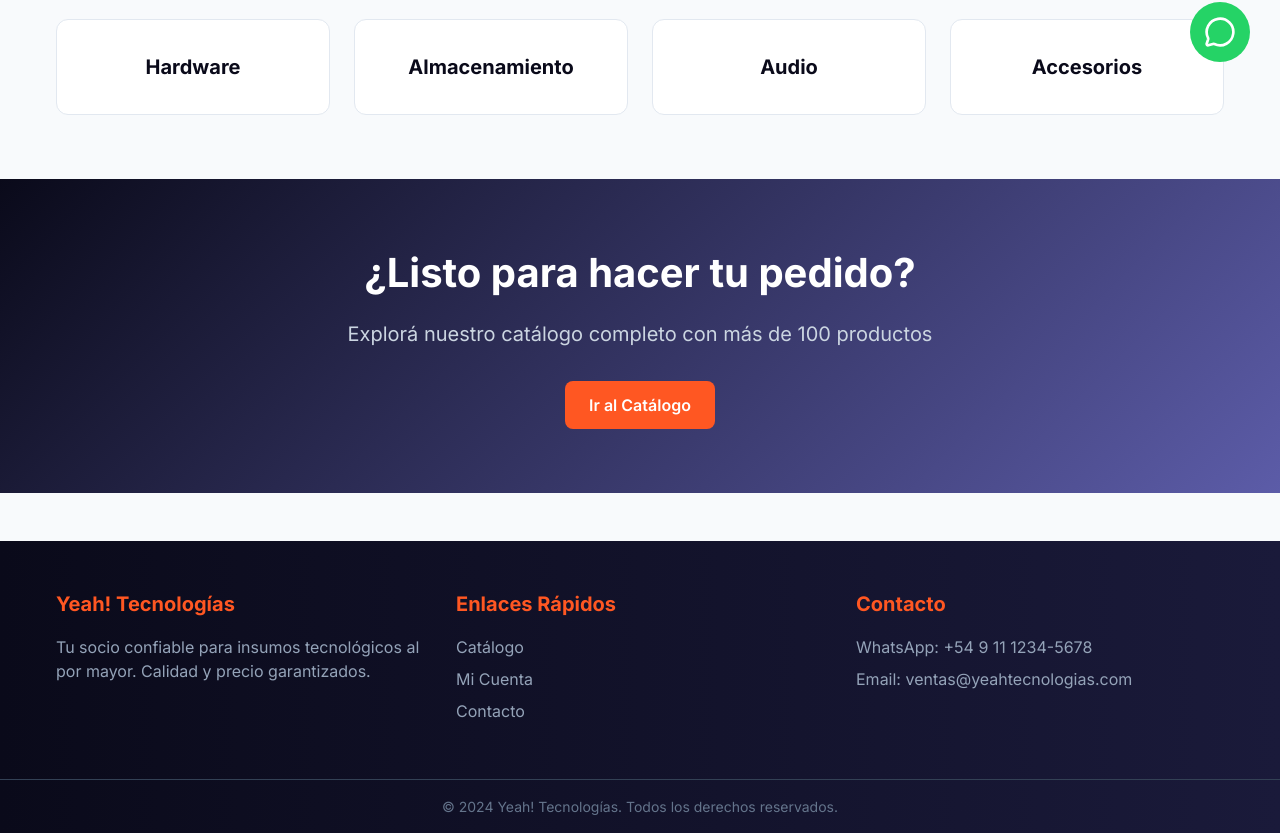
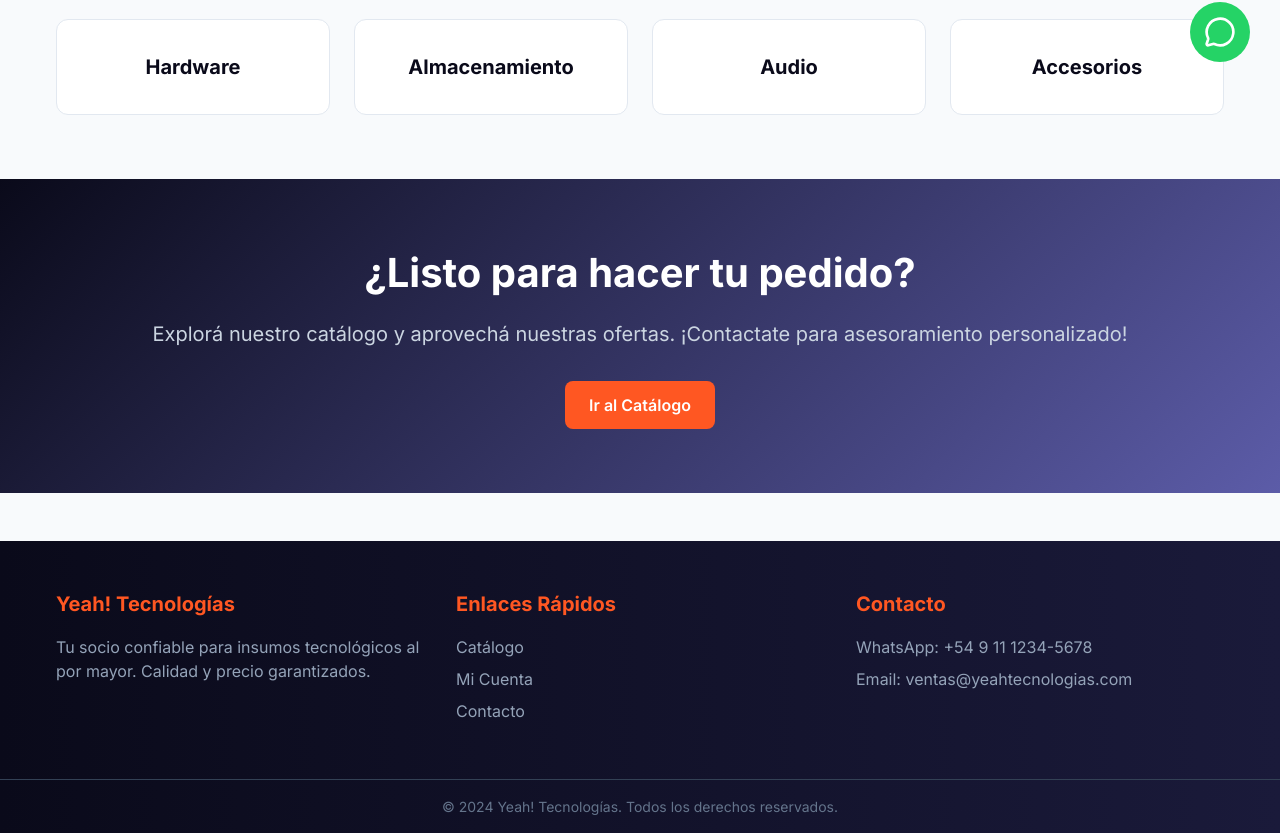
Before and after one commit to YeahRooster/YeahTecnologias, a Next.js app: page / in a window 1280 px wide. Shown: the part 708-1541 px from the top of the page. Built offline with nearby package versions, Linux system fonts and the light colour scheme; no server answers.

Commit message:
BLOG FINAL: Diseno, Imagenes, Textos y WhatsApp

```diff
--- a/src/app/page.tsx
+++ b/src/app/page.tsx
@@ -18,9 +18,14 @@ export default function Home() {
                 <Link href="/catalogo" className="btn btn-primary">
                   Ver Catálogo <ArrowRight size={20} style={{ marginLeft: '8px' }} />
                 </Link>
-                <Link href="/contacto" className="btn btn-outline">
+                <a
+                  href="https://wa.me/5493425924747?text=Hola!%20Vengo%20de%20la%20web%20y%20quiero%20consultar%20con%20ventas."
+                  target="_blank"
+                  rel="noopener noreferrer"
+                  className="btn btn-outline"
+                >
                   Contactar Ventas
-                </Link>
+                </a>
               </div>
             </div>
           </div>
@@ -43,7 +48,7 @@ export default function Home() {
       <section className={styles.ctaSection}>
         <div className="container">
           <h2>¿Listo para hacer tu pedido?</h2>
-          <p>Explorá nuestro catálogo completo con más de 100 productos</p>
+          <p>Explorá nuestro catálogo y aprovechá nuestras ofertas. ¡Contactate para asesoramiento personalizado!</p>
           <Link href="/catalogo" className="btn btn-primary">
             Ir al Catálogo
           </Link>
```
Also changed, not shown: 1 other file (tests, documents, lock files or other folders).
